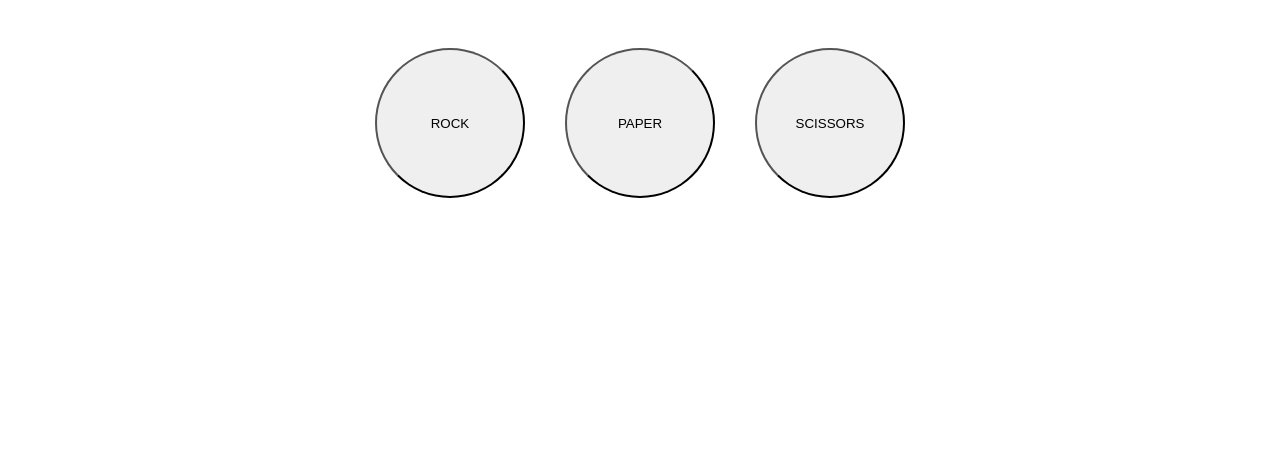
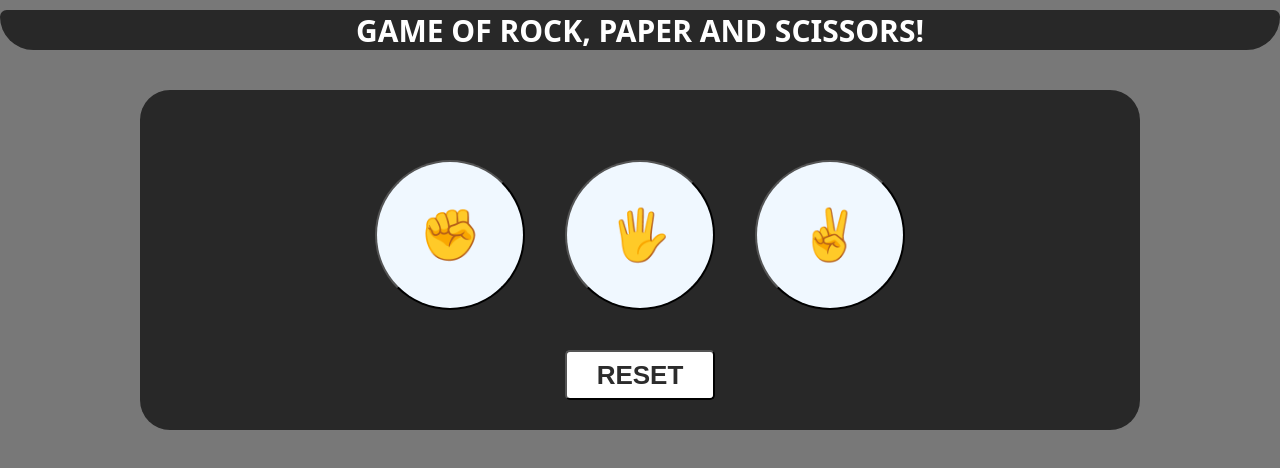
Before and after one commit to Karthik-Chillal/Non-GUI-RockPaperScissors, a plain HTML site: page index.html in a window 1280 px wide. Drawn offline with Linux system fonts and the light colour scheme.

Commit message:
commit#2. added some stylings.

```diff
--- a/index.html
+++ b/index.html
@@ -7,14 +7,19 @@
   <title>Document</title>
 </head>
 <body>
+  <div class="title-bar">
+      GAME OF ROCK, PAPER AND SCISSORS!
+  </div>
   <div class="container">
     <div class="btns">
-      <button class="btn" id="rock">ROCK</button>
-      <button class="btn" id="paper"> PAPER</button>
-      <button class="btn" id="scissors">SCISSORS</button>
+      <button class="btn" id="rock">✊</button>
+      <button class="btn" id="paper">🖐️</button>
+      <button class="btn" id="scissors">✌️</button>
     </div>
     <div class="res">
-
+    </div>
+    <div class="base-btns">
+      <button class="reset">RESET</button>
     </div>
   </div>
   <script src="script.js"></script>
--- a/script.js
+++ b/script.js
@@ -50,9 +50,12 @@ function playRound(user, comp){
   }
 }
 let score=0;
+let total=0;
 const btn=document.querySelectorAll(".btn");
 const result=document.createElement("h1");
 document.querySelector(".res").appendChild(result);
+const points=document.createElement("h2");
+document.querySelector(".res").appendChild(points);
 let userChoice="";
 let compChoice="";
 btn.forEach((button)=>{
@@ -60,5 +63,15 @@ btn.forEach((button)=>{
     userChoice=e.target.id;
     compChoice=getComputerChoice().toLowerCase();
     result.textContent=playRound(userChoice, compChoice).toUpperCase();
+    total++;
+    if(result.textContent==`YOU WIN!`){
+      score++;
+    }
+    points.textContent=`Score: ${score}/${total}`;
   });
 });
+reset=document.querySelector(".reset");
+reset.addEventListener("click", ()=>{
+  result.textContent=``;
+  points.textContent=``;
+})
--- a/style.css
+++ b/style.css
@@ -1,16 +1,68 @@
+*{
+  margin: 0;
+  padding: 0;
+  box-sizing: border-box;
+}
+body{
+  background-color: rgb(120, 120, 120);
+  color: white;
+  font-family: system-ui, -apple-system, BlinkMacSystemFont, 'Segoe UI', Roboto, Oxygen, Ubuntu, Cantarell, 'Open Sans', 'Helvetica Neue', sans-serif;
+  display: flex;
+  flex-direction: column;
+  /* justify-content: center; */
+  align-items: center;
+}
+.title-bar{
+  margin: 10px 15px;
+  text-align: center;
+  font-size: 30px;
+  font-weight: 900;
+  background-color: rgb(40, 40, 40);
+  border-bottom-right-radius: 50px ;
+  border-bottom-left-radius: 50px;
+  height: 40px;
+  width: 100%;
+  border-top-left-radius: 10px;
+  border-top-right-radius: 10px;
+}
+.container{
+  width: 1000px;
+  background-color: rgb(40, 40, 40);
+  margin: 30px;
+  border-radius: 30px;
+  display: flex;
+  flex-direction: column;
+  align-items: center;
+  justify-content: center;
+  padding: 30px;
+}
+.btn:hover{
+  background-color: rgb(201, 201, 201);
+}
 .btn{
+  background-color: aliceblue;
   width: 150px;
   height: 150px;
   border-radius: 50%;
   margin: 20px;
+  font-size: 50px;
 }
 .btns{
   display: flex;
   justify-content: center;
   margin: 20px;
 }
-.container{
+.res{
   display: flex;
   flex-direction: column;
   align-items: center;
 }
+.reset{
+  width: 150px;
+  height: 50px;
+  font-weight: 700;
+  background-color: white;
+  border-radius: 5px;
+  font-size: 26px;
+  color: rgb(44, 44, 44);
+}
```
